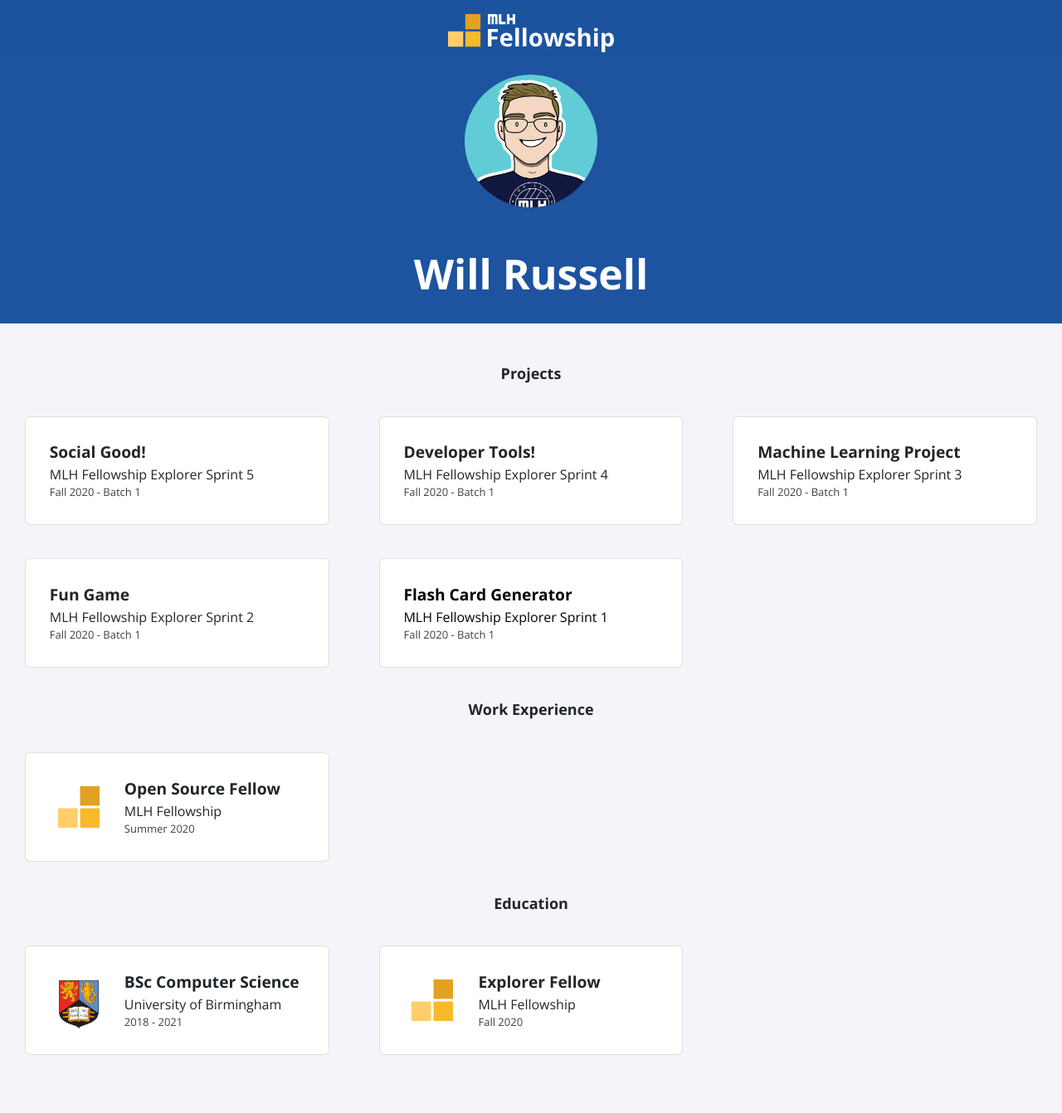
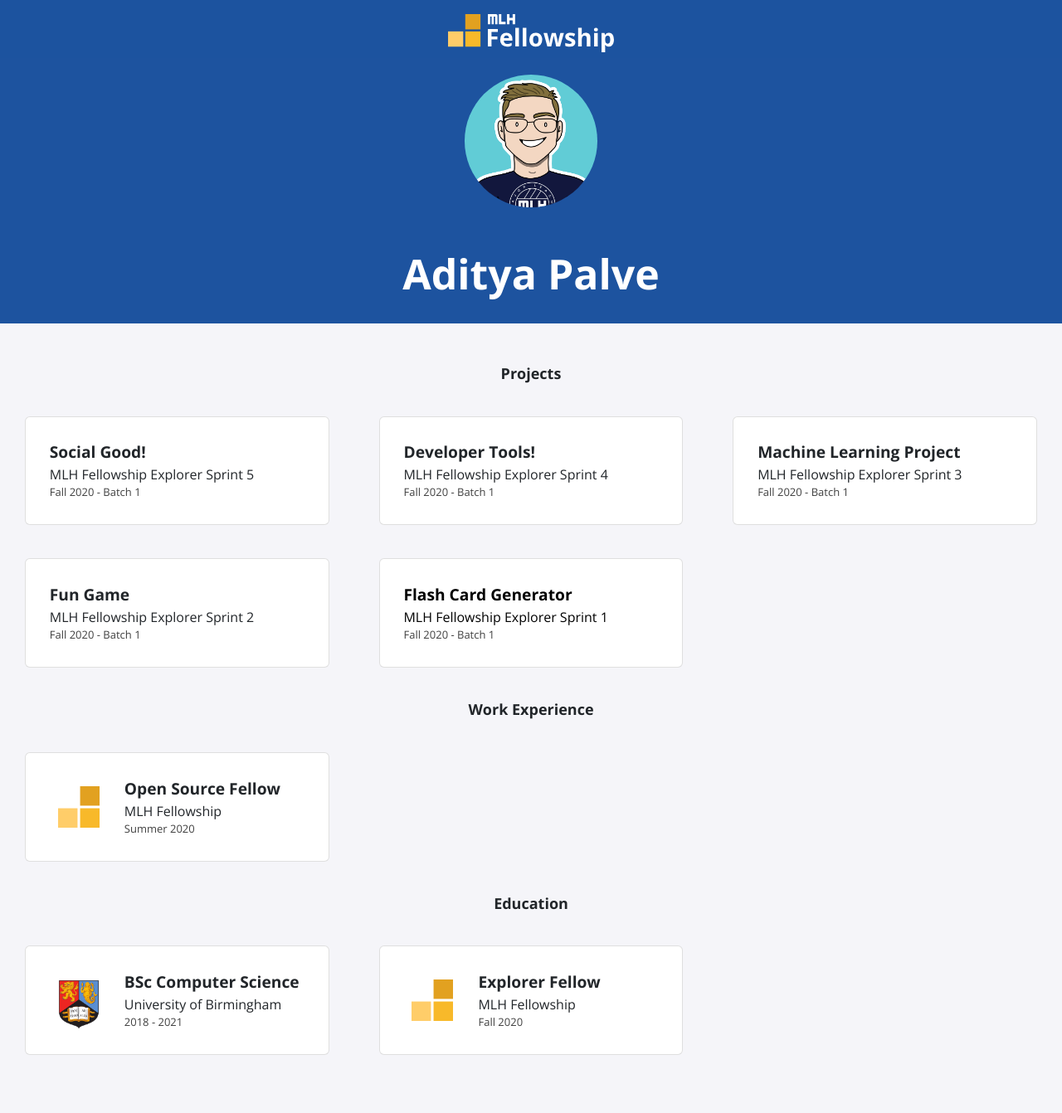
Before and after one commit to ThanoS-max/ThanoS-max.github.io, a Jekyll site: the page built from index.html, in a window 1280 px wide. Shown: the whole page at 83% size. Built offline with Jekyll 4.4.1, drawn with Linux system fonts in a browser that asks for light colours; nearby versions of some CDN libraries.

Commit message:
Update _config.yml

```diff
--- a/_config.yml
+++ b/_config.yml
@@ -1,5 +1,5 @@
-title: "Will Russell"
-email: fellowship@mlh.io
+title: "Aditya Palve"
+email: adityapalve1111@gmail.com
 description: >- # this means to ignore newlines until "baseurl:"
   Write an awesome description for your new site here. You can edit this
   line in _config.yml. It will appear in your document head meta (for
```
